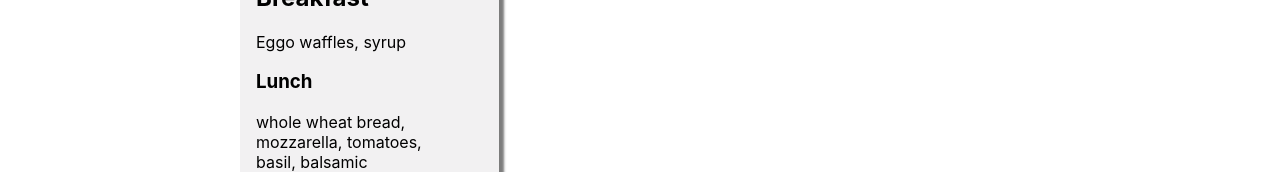
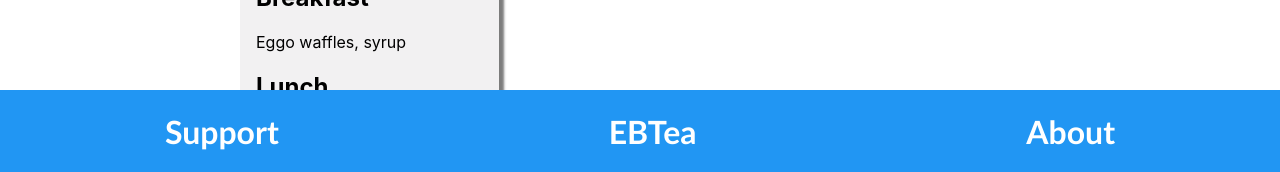
Before and after one commit to awest25/SimplyEBT, a React (Create React App) app: page / in a window 1280 px wide. Shown: the part 628-800 px from the top of the page. Built offline with nearby package versions, Linux system fonts and the light colour scheme; no server answers.

Commit message:
New Footer

```diff
--- a/src/components/Footer.js
+++ b/src/components/Footer.js
@@ -1,35 +1,21 @@
 import * as React from 'react';
 import { Box, Grid } from "@mui/material";
+import "../styles/FooterStyles.css";
 
 export default function BottomAppBar() {
   return (
-    // <React.Fragment>
-    //   <CssBaseline />
-    //   <Paper square sx={{ pb: '50px' }}>
-    //     <Typography variant="h5" gutterBottom component="div" sx={{ p: 2, pb: 0 }}>
-    //       Inbox
-    //     </Typography>
-
-    //   </Paper>
-      // <AppBar position="fixed" color="primary" sx={{ top: 'auto', bottom: 0 }}>
-      //   <Toolbar>
-      //     <Box sx={{ flexGrow: 1 }} />
-      //       <h1 >EBTea</h1>
-      //   </Toolbar>
-      // </AppBar>
     <Box className="Footer">
       <Grid container className="Entire-Footer">
-        <Grid item className="individual-Title">
+        <Grid item className="individual-Titles">
           <h1 className="Titles">Support</h1>
         </Grid>
         <Grid item className="individual-Title">
           <h1 className="Titles">EBTea</h1>
         </Grid>
-        <Grid item className="individual-Title">
+        <Grid item className="individual-Titles">
           <h1 className="Titles">About</h1>
         </Grid>
       </Grid>
     </Box>
-    // </React.Fragment>
   );
 }
--- a/src/components/MealDetails.js
+++ b/src/components/MealDetails.js
@@ -115,9 +115,9 @@ function MealDetails(props) {
             <h1 className="style">Meal Details</h1>
             <h2>Breakfast</h2>
               <p>{mealData[dates[props.selectedDate]].breakfast.ingr}</p>
-            <h3>Lunch</h3>
+            <h2>Lunch</h2>
               <p>{mealData[dates[props.selectedDate]].lunch.ingr}</p>
-            <h4>Dinner</h4>
+            <h2>Dinner</h2>
               <p>{mealData[dates[props.selectedDate]].dinner.ingr}</p>
           </Grid>
           <Grid item className="Button-Outline" xs={2}>
--- /dev/null
+++ b/src/styles/FooterStyles.css
@@ -0,0 +1,23 @@
+.Entire-Footer {
+    display: flex;
+    justify-content: space-around;
+    left: 0;
+    bottom: 0;
+    width: 100%;
+    color: #FFFFFF;
+    font-family: "Gill Sans", sans-serif;
+}
+
+.Footer {
+    background-color: #2196f3;
+    position: fixed;
+    left: 0;
+    bottom: 0;
+    width: 100%;
+
+}
+
+.individual-Titles {
+    font-size: 1em;
+
+}
```
